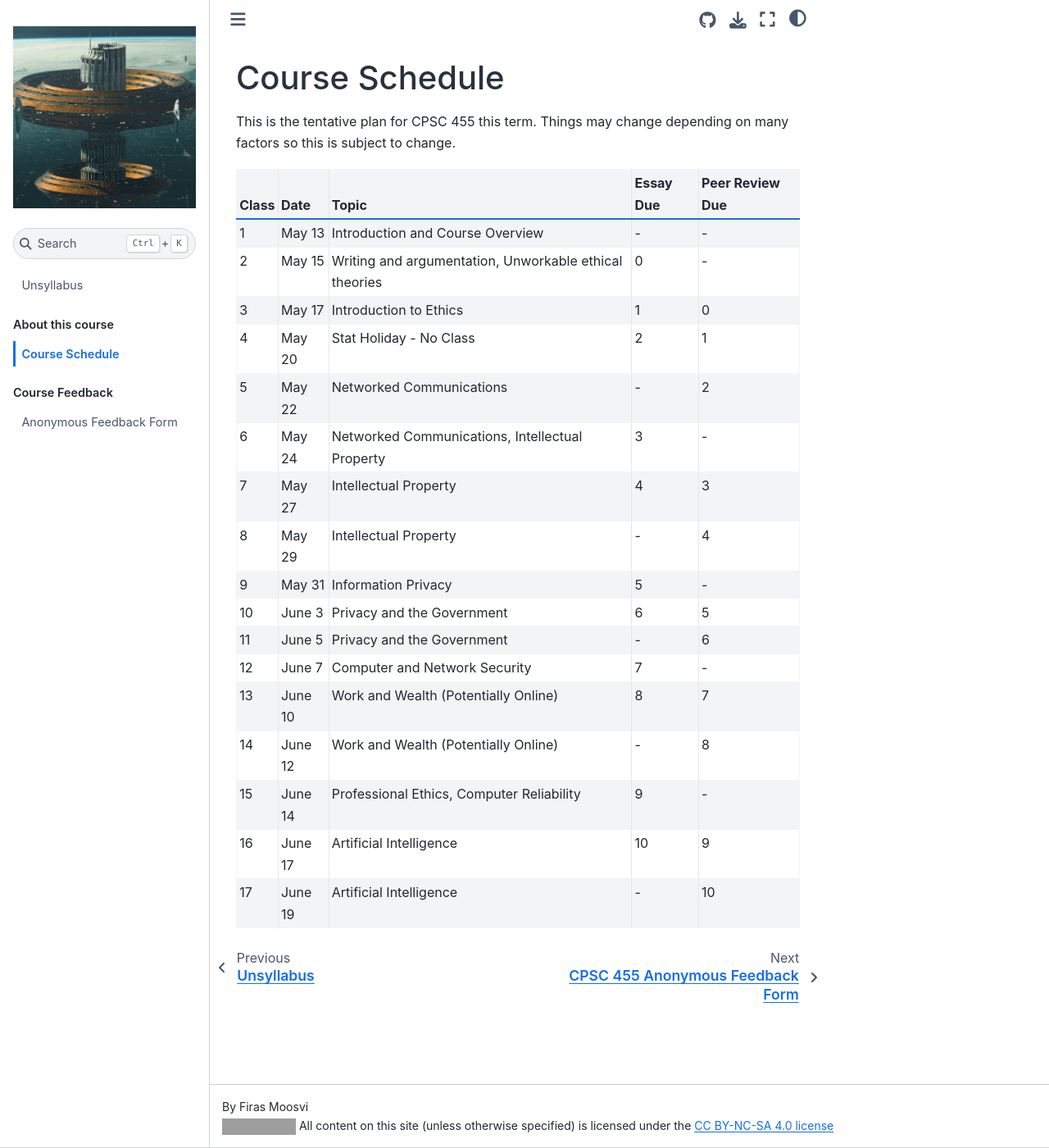
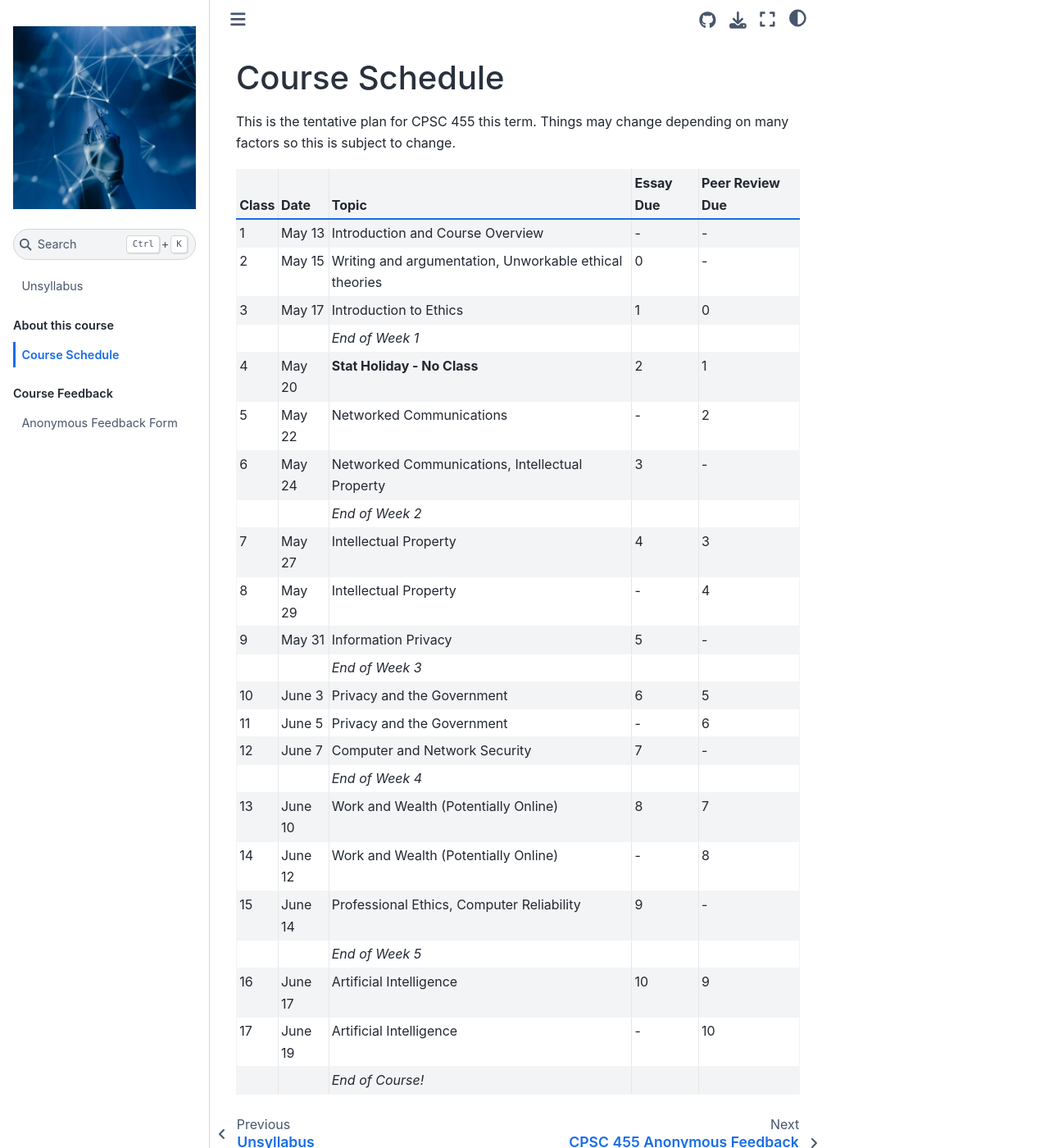
Before and after one commit to UBC-CS/cpsc430, a Jupyter Book: the page built from about/course_schedule.md, in a window 1280 px wide and 1400 px high. Shown: the whole window at 82% size. Built offline with Jupyter Book 1.0.4 settings and Sphinx 7.4.7 and the Sphinx Book theme 1.1.4, drawn with Linux system fonts in a browser that asks for light colours; grey boxes are pictures that could not be loaded.

Commit message:
update logo, header, schedule

```diff
--- a/about/syllabus_bits/schedule.md
+++ b/about/syllabus_bits/schedule.md
@@ -6,17 +6,23 @@ Things may change depending on many factors so this is subject to change.
 | 1     | May 13  | Introduction and Course Overview                       | -         | -               |
 | 2     | May 15  | Writing and argumentation, Unworkable ethical theories | 0         | -               |
 | 3     | May 17  | Introduction to Ethics                                 | 1         | 0               |
-| 4     | May 20  | Stat Holiday - No Class                                | 2         | 1               |
+|       |         | *End of Week 1*                                        |           |                 |
+| 4     | May 20  | **Stat Holiday - No Class**                            | 2         | 1               |
 | 5     | May 22  | Networked Communications                               | -         | 2               |
 | 6     | May 24  | Networked Communications, Intellectual Property        | 3         | -               |
+|       |         | *End of Week 2*                                        |           |                 |
 | 7     | May 27  | Intellectual Property                                  | 4         | 3               |
 | 8     | May 29  | Intellectual Property                                  | -         | 4               |
 | 9     | May 31  | Information Privacy                                    | 5         | -               |
+|       |         | *End of Week 3*                                        |           |                 |
 | 10    | June 3  | Privacy and the Government                             | 6         | 5               |
 | 11    | June 5  | Privacy and the Government                             | -         | 6               |
 | 12    | June 7  | Computer and Network Security                          | 7         | -               |
+|       |         | *End of Week 4*                                        |           |                 |
 | 13    | June 10 | Work and Wealth (Potentially Online)                   | 8         | 7               |
 | 14    | June 12 | Work and Wealth (Potentially Online)                   | -         | 8               |
 | 15    | June 14 | Professional Ethics, Computer Reliability              | 9         | -               |
+|       |         | *End of Week 5*                                        |           |                 |
 | 16    | June 17 | Artificial Intelligence                                | 10        | 9               |
 | 17    | June 19 | Artificial Intelligence                                | -         | 10              |
+|       |         | *End of Course!*                                       |           |                 |
```
Also changed, not shown: about/unsyllabus_bits/acknowledgements.md (+3 -5 lines), images/logo.jpg, 1 other file.
